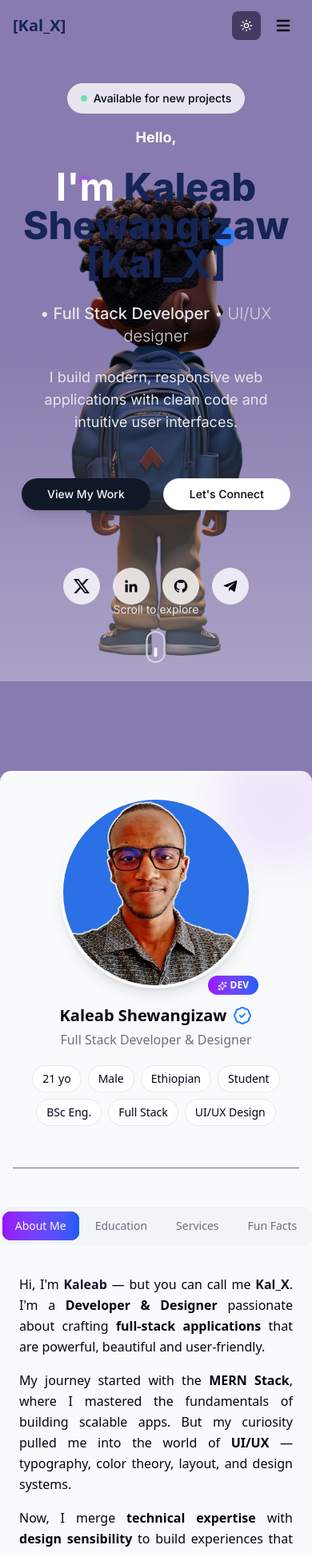
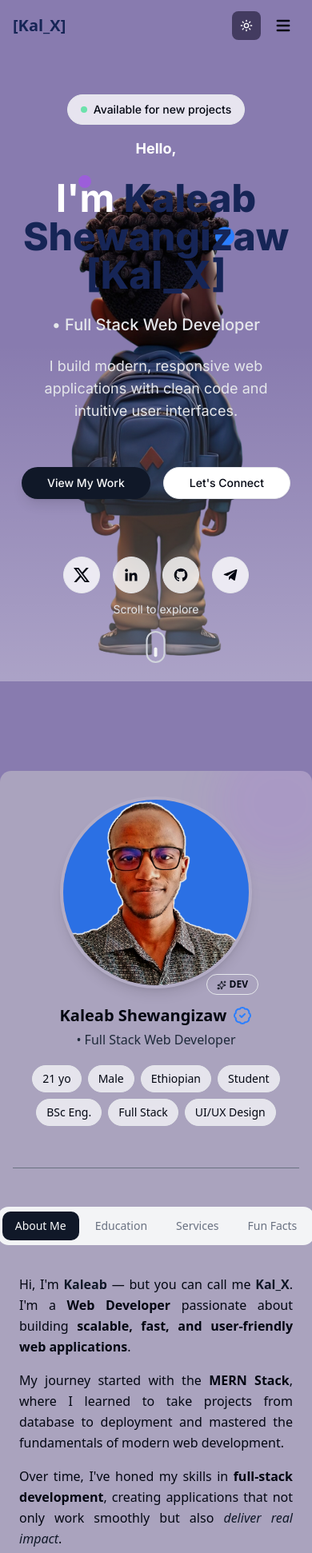
Before and after one commit to Kaleab-Shewangizaw/my-portfolio, a Next.js app: page / in a window 390 px wide. Shown: the top 1942 px of the page at 80% size. Built offline with nearby package versions, Linux system fonts and the light colour scheme; a web font is replaced by a local one.

Commit message:
about me polished

```diff
--- a/src/app/sections/aboutMe.tsx
+++ b/src/app/sections/aboutMe.tsx
@@ -31,7 +31,7 @@ export default function AboutMe() {
       viewport={{ once: true, amount: 0.3 }}
       transition={{ duration: 0.8, delay: 0.7 }}
       id="aboutMe"
-      className="relative not-dark:bg-gray-50 dark:bg-[#2a2342] py-8 md:py-12 px-4 md:px-8 rounded-xl flex flex-col lg:flex-row gap-8 mb-16 overflow-hidden"
+      className="relative not-dark:bg-[#aaa3be] dark:bg-[#232b42] py-8 md:py-12 px-4 md:px-8 rounded-xl flex flex-col lg:flex-row gap-8 mb-16 overflow-hidden"
     >
       {/* Decorative elements */}
       <div className="absolute -top-10 -right-10 w-40 h-40 bg-purple-500/10 rounded-full blur-xl"></div>
@@ -49,7 +49,7 @@ export default function AboutMe() {
             height={240}
             className="rounded-full border-4 border-white/10 shadow-lg"
           />
-          <div className="absolute -bottom-2 -right-2 bg-gradient-to-r from-purple-600 to-blue-600 text-white text-xs font-bold py-1 px-3 rounded-full">
+          <div className="absolute -bottom-2 -right-2  border text-xs font-bold py-1 px-3 rounded-full">
             <SparklesIcon className="inline w-3 h-3 mr-1" />
             DEV
           </div>
@@ -66,12 +66,12 @@ export default function AboutMe() {
         </motion.h1>
 
         <motion.p
-          className="text-muted-foreground mt-1"
+          className="text-muted-foreground not-dark:text-gray-800 mt-1"
           initial={{ opacity: 0 }}
           animate={{ opacity: 1 }}
           transition={{ delay: 0.4 }}
         >
-          Full Stack Developer & Designer
+          • Full Stack Web Developer
         </motion.p>
 
         {/* Personal Info */}
@@ -82,13 +82,13 @@ export default function AboutMe() {
           transition={{ delay: 0.5 }}
         >
           {[
-            { text: "21 yo", emoji: "🎂" },
-            { text: "Male", emoji: "👨" },
-            { text: "Ethiopian", emoji: "🇪🇹" },
-            { text: "Student", emoji: "🎓" },
-            { text: "BSc Eng.", emoji: "⚙️" },
-            { text: "Full Stack", emoji: "💻" },
-            { text: "UI/UX Design", emoji: "🎨" },
+            { text: "21 yo" },
+            { text: "Male" },
+            { text: "Ethiopian" },
+            { text: "Student" },
+            { text: "BSc Eng." },
+            { text: "Full Stack" },
+            { text: "UI/UX Design" },
           ].map((item, index) => (
             <motion.div
               key={index}
@@ -122,9 +122,9 @@ export default function AboutMe() {
                 {content === tab.id && (
                   <motion.div
                     layoutId="activeTab"
-                    className="absolute inset-0 bg-gradient-to-r from-purple-600 to-blue-600 rounded-lg"
+                    className="absolute inset-0 bg-gradient-to-r  rounded-lg"
                     initial={false}
-                    transition={{ type: "spring", stiffness: 300, damping: 30 }}
+                    transition={{ type: "spring", stiffness: 300, damping: 10 }}
                   />
                 )}
                 <span className="relative z-10">{tab.label}</span>
--- a/src/app/sections/hero.tsx
+++ b/src/app/sections/hero.tsx
@@ -73,9 +73,8 @@ export default function HeroSection() {
           transition={{ delay: 0.4, duration: 0.7 }}
         >
           <span className="text-foreground not-dark:text-gray-200 font-medium">
-            • Full Stack Developer
+            • Full Stack Web Developer
           </span>{" "}
-          • UI/UX designer
         </motion.div>
 
         <motion.p
@@ -157,7 +156,6 @@ export default function HeroSection() {
                 target="_blank"
                 rel="noopener noreferrer"
                 className="p-3 rounded-full bg-background/80 backdrop-blur-sm border border-border text-foreground hover:bg-primary hover:text-primary-foreground transition-colors"
-                whileHover={{ scale: 1.1, y: -5 }}
                 whileTap={{ scale: 0.95 }}
                 aria-label={social.label}
               >
--- a/src/componenets/FunFactDesc.tsx
+++ b/src/componenets/FunFactDesc.tsx
@@ -29,15 +29,12 @@ export default function FunFactDesc() {
       animate="visible"
       className="space-y-5"
     >
-      <h1 className="font-bold text-xl mb-2 bg-gradient-to-r from-purple-600 to-blue-600 bg-clip-text text-transparent">
-        Fun Facts About Me
-      </h1>
       <div className="grid grid-cols-1 sm:grid-cols-2 gap-4">
         {funFacts.map((fact, i) => (
           <motion.div
             key={i}
             variants={item}
-            className="flex items-start gap-3 p-4 rounded-xl border border-border/50 bg-background/50 backdrop-blur-sm hover:shadow-md transition-all"
+            className="flex items-center gap-3 p-4 rounded-xl border border-border/50 bg-background/50 backdrop-blur-sm "
           >
             <span className="text-2xl">{fact.emoji}</span>
             <div>
--- a/src/componenets/ServicesDesc.tsx
+++ b/src/componenets/ServicesDesc.tsx
@@ -1,6 +1,6 @@
 "use client";
 
-import { Code, Layout, Monitor, Database, ArrowRight } from "lucide-react";
+import { Code, Monitor, Database } from "lucide-react";
 import { motion } from "framer-motion";
 import {
   Card,
@@ -8,7 +8,6 @@ import {
   CardHeader,
   CardTitle,
 } from "@/components/ui/card";
-import { Button } from "@/components/ui/button";
 
 export default function ServicesDesc() {
   const container = {
@@ -32,28 +31,22 @@ export default function ServicesDesc() {
       label: "Web Development",
       description:
         "Building responsive high performance websites and web apps using modern tech stacks.",
-      color: "from-blue-500 to-cyan-500",
+      color: "bg-cyan-500",
     },
-    {
-      Icon: Layout,
-      label: "UI/UX Design",
-      description:
-        "Designing intuitive interfaces and seamless user experiences that captivate and convert users.",
-      color: "from-purple-500 to-pink-500",
-    },
+
     {
       Icon: Monitor,
       label: "Frontend Development",
       description:
         "Creating visually appealing and interactive frontends with React, TailwindCSS, and modern design patterns.",
-      color: "from-green-500 to-emerald-500",
+      color: "bg-emerald-500",
     },
     {
       Icon: Database,
       label: "Backend Development",
       description:
         "Designing databases, APIs and authentication systems using modern and reliable technologies.",
-      color: "from-orange-500 to-red-500",
+      color: "bg-red-500",
     },
   ];
 
@@ -64,21 +57,18 @@ export default function ServicesDesc() {
       animate="visible"
       className="space-y-5"
     >
-      <h1 className="font-bold text-xl mb-2 bg-gradient-to-r from-purple-600 to-blue-600 bg-clip-text text-transparent">
-        My Services
-      </h1>
+      <h1 className="font-bold text-xl mb-2  bg-clip-text ">My Services</h1>
       <div className="grid grid-cols-1 md:grid-cols-2 gap-4">
         {services.map(({ Icon, label, description, color }, i) => (
           <motion.div
             key={i}
             variants={item}
-            whileHover={{ y: -5 }}
             transition={{ type: "spring", stiffness: 300 }}
           >
-            <Card className="h-full border-border/50 bg-background/50 backdrop-blur-sm overflow-hidden group hover:shadow-lg transition-all">
+            <Card className="h-full border-border/50 bg-background/50 backdrop-blur-sm overflow-hidden group ">
               <CardHeader className="pb-3">
                 <div
-                  className={`w-12 h-12 rounded-lg bg-gradient-to-r ${color} flex items-center justify-center text-white mb-3`}
+                  className={`w-12 h-12 rounded-lg  ${color} flex items-center justify-center text-white mb-3`}
                 >
                   <Icon className="w-6 h-6" />
                 </div>
@@ -87,14 +77,14 @@ export default function ServicesDesc() {
                   {description}
                 </CardDescription>
               </CardHeader>
-              <div className="px-6 pb-4">
+              {/* <div className="px-6 pb-4">
                 <Button
                   variant="ghost"
                   className="px-3 group-hover:translate-x-1 transition-transform"
                 >
                   Learn more <ArrowRight className="w-4 h-4 ml-1" />
                 </Button>
-              </div>
+              </div> */}
             </Card>
           </motion.div>
         ))}
--- a/src/componenets/aboutMeDesc.tsx
+++ b/src/componenets/aboutMeDesc.tsx
@@ -21,34 +21,34 @@ export default function AboutMeDesc() {
           Hi, I&apos;m{" "}
           <span className="font-semibold text-primary">Kaleab</span> — but you
           can call me <span className="font-semibold text-primary">Kal_X</span>.
-          I&apos;m a <span className="font-semibold">Developer & Designer</span>{" "}
-          passionate about crafting{" "}
-          <span className="font-semibold">full-stack applications</span> that
-          are powerful, beautiful and user-friendly.
+          I&apos;m a <span className="font-semibold">Web Developer</span>{" "}
+          passionate about building{" "}
+          <span className="font-semibold">
+            scalable, fast, and user-friendly web applications
+          </span>
+          .
         </p>
 
         <p>
           My journey started with the{" "}
-          <span className="font-semibold">MERN Stack</span>, where I mastered
-          the fundamentals of building scalable apps. But my curiosity pulled me
-          into the world of <span className="font-semibold">UI/UX</span> —
-          typography, color theory, layout, and design systems.
+          <span className="font-semibold">MERN Stack</span>, where I learned to
+          take projects from database to deployment and mastered the
+          fundamentals of modern web development.
         </p>
 
         <p>
-          Now, I merge{" "}
-          <span className="font-semibold">technical expertise</span> with{" "}
-          <span className="font-semibold">design sensibility</span> to build
-          experiences that don&apos;t just work — they{" "}
-          <em className="text-primary">stand out</em>.
+          Over time, I&apos;ve honed my skills in{" "}
+          <span className="font-semibold">full-stack development</span>,
+          creating applications that not only work smoothly but also{" "}
+          <em className="text-primary">deliver real impact</em>.
         </p>
 
         <p>
-          Beyond code, I&apos;m deeply curious, self-driven, and always eager to
-          explore new technologies, solve problems, and collaborate with
-          like-minded people. My goal is simple:{" "}
+          Beyond code, I&apos;m self-driven, curious, and always eager to
+          explore new technologies, solve challenges, and collaborate with
+          others. My goal is simple:{" "}
           <span className="font-semibold">
-            turn ideas into impactful digital solutions.
+            turn ideas into powerful digital solutions.
           </span>
         </p>
       </motion.div>
@@ -66,7 +66,7 @@ export default function AboutMeDesc() {
               contactSection.scrollIntoView({ behavior: "smooth" });
             }
           }}
-          className="bg-gradient-to-r from-purple-600 to-blue-600 hover:from-purple-700 hover:to-blue-700"
+          className=""
         >
           Contact Me
         </Button>
--- a/src/componenets/navbar.tsx
+++ b/src/componenets/navbar.tsx
@@ -39,7 +39,7 @@ export default function Navbar() {
     <motion.nav
       className={`w-full md:w-[90%]   fixed top-0 md:left-[5%] z-50 transition-all duration-300 ${
         isScrolled
-          ? "bg-background/80 backdrop-blur-md border-b border-border/50 shadow-sm"
+          ? " backdrop-blur-md border-b border-border/50 shadow-sm"
           : "bg-gray-050"
       } px-4 py-3 flex justify-between items-center`}
       initial={{ y: -50, opacity: 0 }}
```
Also changed, not shown: src/componenets/EducationDesc.tsx (+4 -4 lines).
